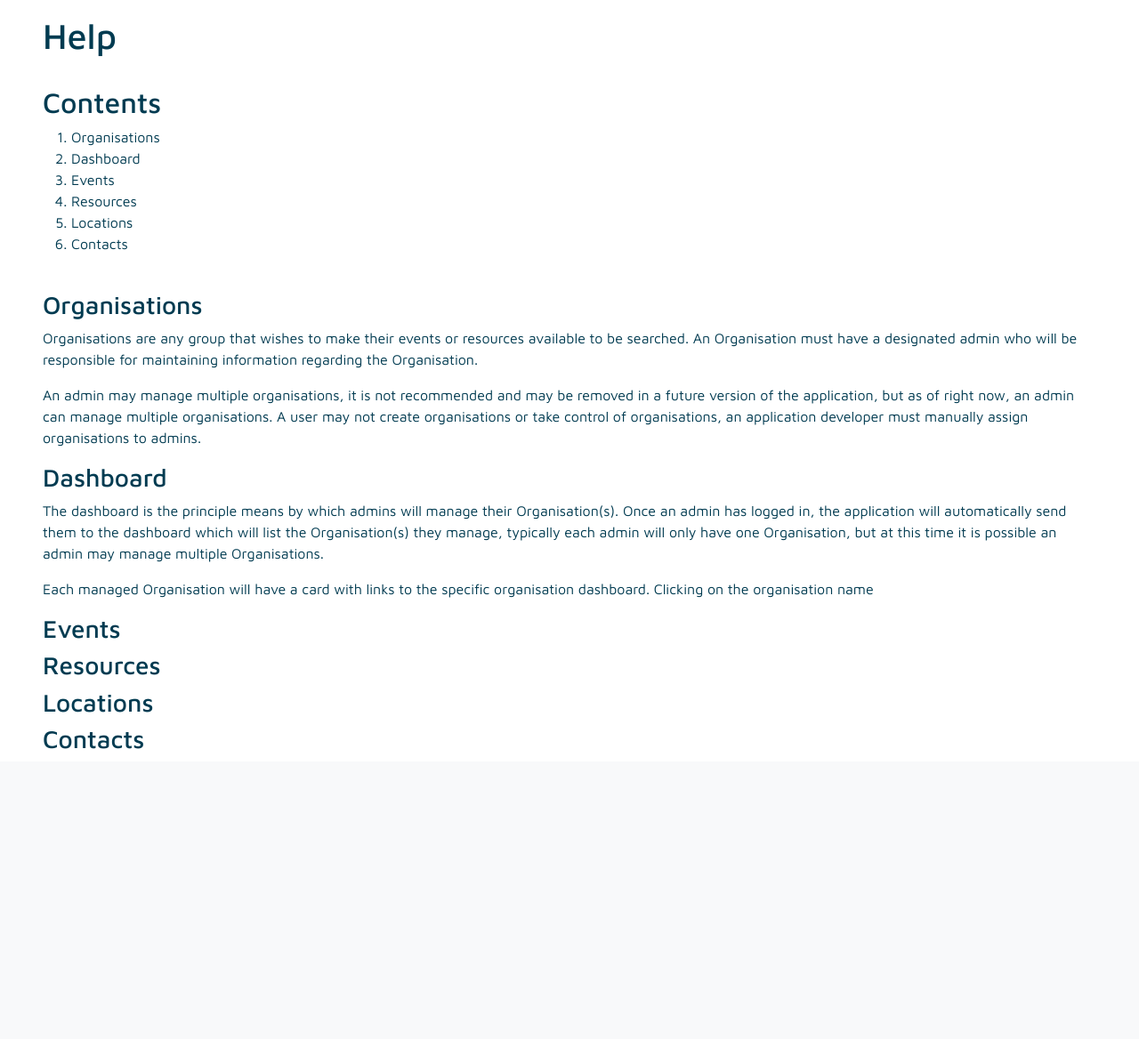
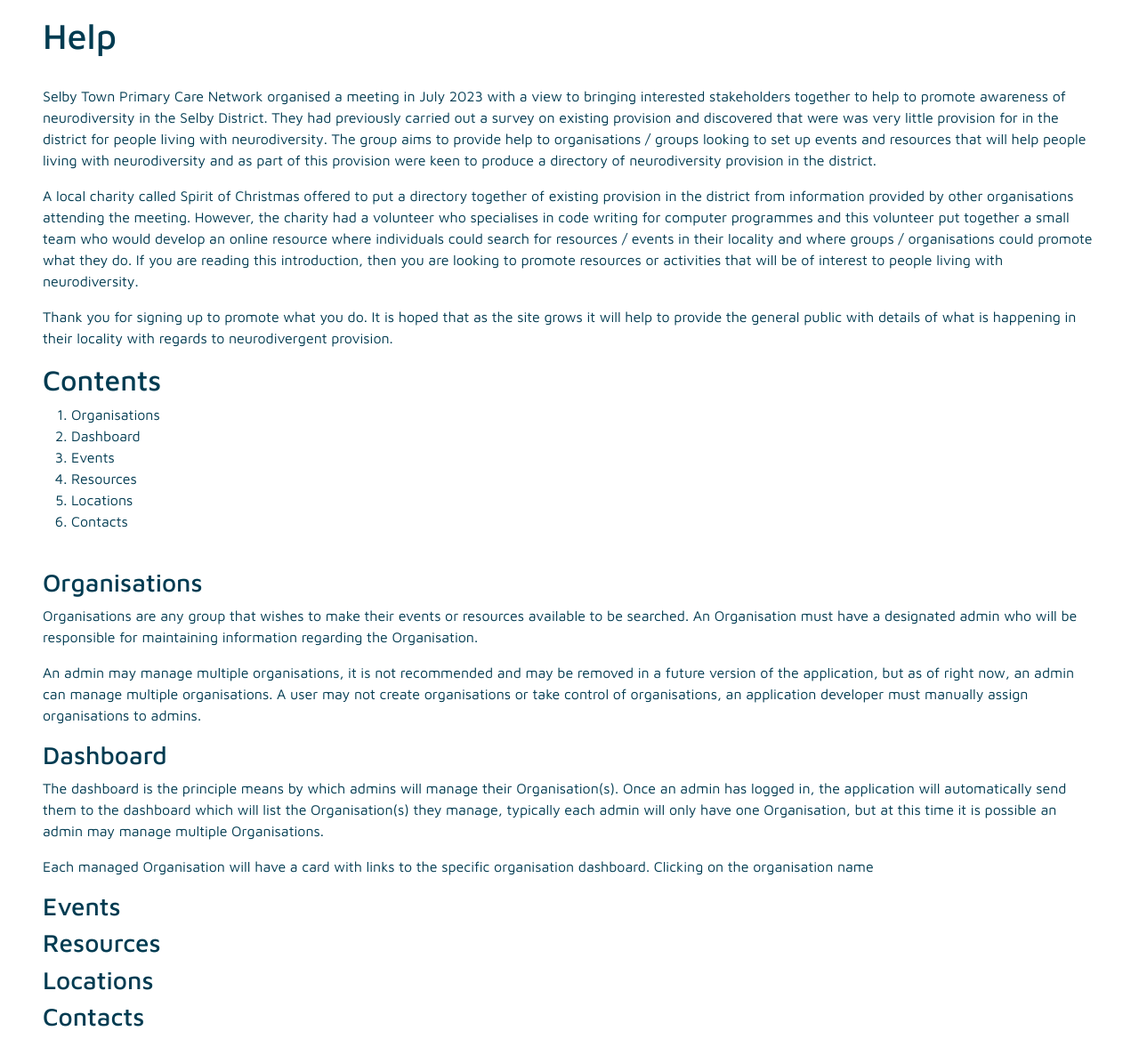
Before and after one commit to nmunro/spectrum, a Django app: page /help/ in a window 1280 px wide. Shown: the part 96-1264 px from the top of the page at 89% size. Before the commit the page ends 938 px from the top, so only its background shows below. Run offline with Django 4.2, Linux system fonts and the light colour scheme; parts of the project's set-up code (start-up, migrations or seed data) failed here and were passed over; some libraries are stand-ins or nearby versions.

Commit message:
#31: Added more help text

```diff
--- a/help/templates/help/index.html
+++ b/help/templates/help/index.html
@@ -14,6 +14,30 @@
   <div class="row px-5">
     <div class="col-md-4 mb-4">
       <h1>Help</h1>
+    </div>
+  </div>
+
+  <div class="row px-5">
+    <div class="col-md-12 mb-12">
+      <p>Selby Town Primary Care Network organised a meeting in July 2023 with a view to bringing
+interested stakeholders together to help to promote awareness of neurodiversity in the Selby
+District. They had previously carried out a survey on existing provision and discovered that were was
+very little provision for in the district for people living with neurodiversity. The group aims to provide
+help to organisations / groups looking to set up events and resources that will help people living with
+neurodiversity and as part of this provision were keen to produce a directory of neurodiversity
+provision in the district.</p>
+
+<p>A local charity called Spirit of Christmas offered to put a directory together of existing provision in
+the district from information provided by other organisations attending the meeting. However, the
+charity had a volunteer who specialises in code writing for computer programmes and this volunteer
+put together a small team who would develop an online resource where individuals could search for
+resources / events in their locality and where groups / organisations could promote what they do.
+If you are reading this introduction, then you are looking to promote resources or activities that will
+be of interest to people living with neurodiversity.</p>
+
+<p>Thank you for signing up to promote what you do. It is hoped that as the site grows it will help to
+provide the general public with details of what is happening in their locality with regards to
+neurodivergent provision.</p>
     </div>
   </div>
 
```
